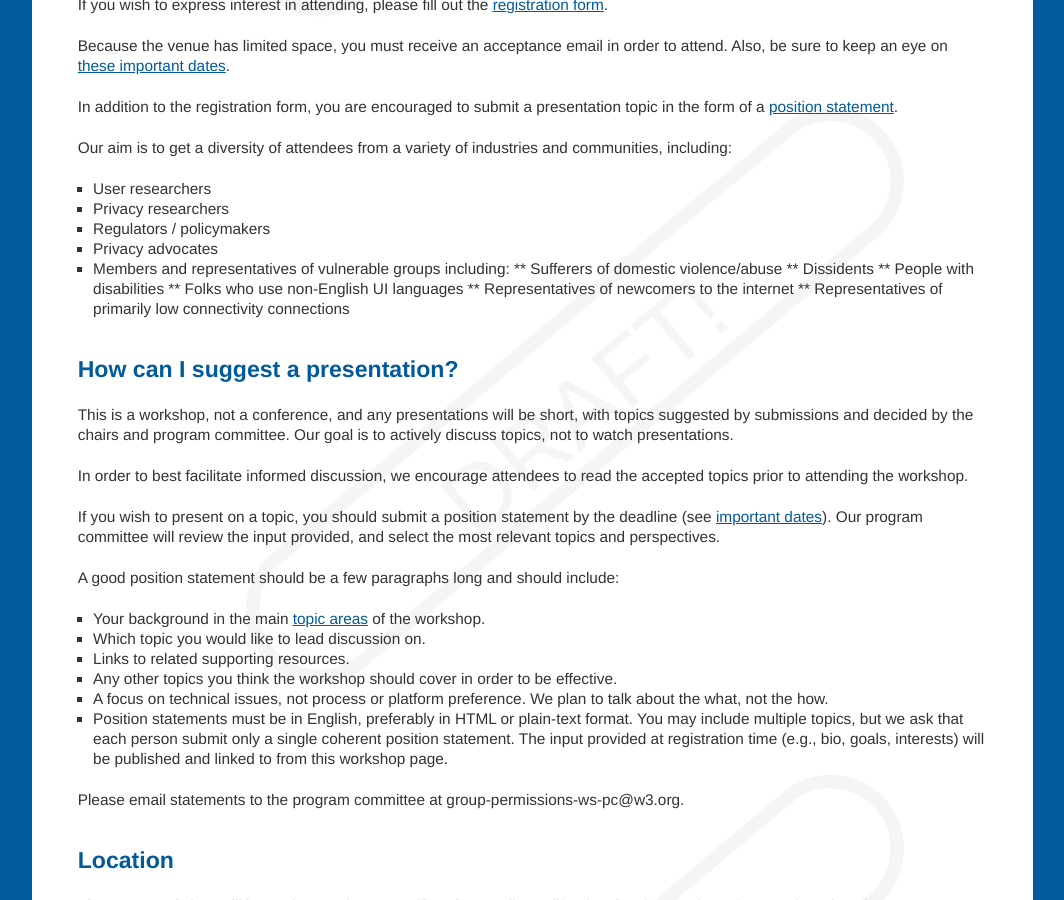
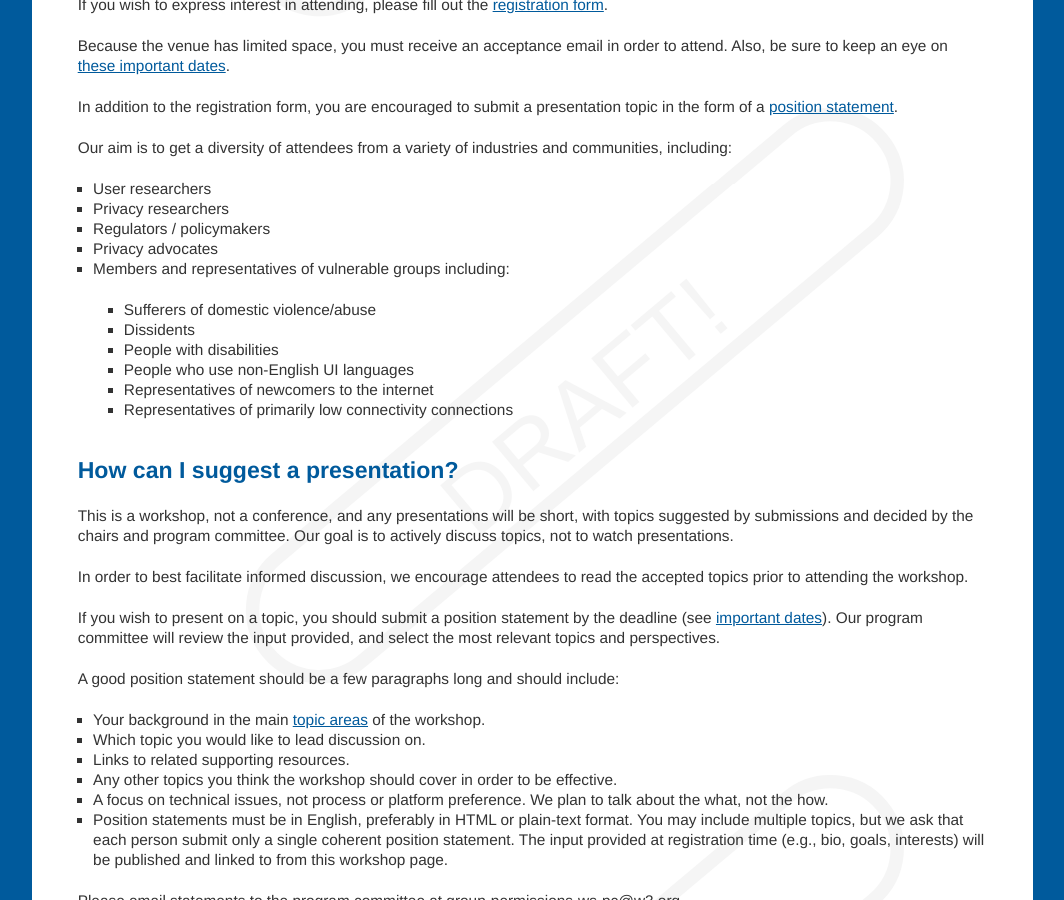
Before and after one commit to w3c/permissions-ws-2018, a Jekyll site: the page built from cfp.md, in a window 1280 px wide and 900 px high, scrolled down 1348 px. Shown: the whole window, without its empty margins (108-1172 px from the left). Built offline with Jekyll 4.4.1, drawn with Linux system fonts in a browser that asks for light colours; our own code applies the rules of GitHub Pages for plain Markdown files.

Commit message:
Update cfp.md

```diff
--- a/cfp.md
+++ b/cfp.md
@@ -50,12 +50,12 @@ Our aim is to get a diversity of attendees from a variety of industries and comm
 * Regulators / policymakers
 * Privacy advocates
 * Members and representatives of vulnerable groups including:
-** Sufferers of domestic violence/abuse
-** Dissidents
-** People with disabilities
-** Folks who use non-English UI languages
-** Representatives of newcomers to the internet
-** Representatives of primarily low connectivity connections
+> * Sufferers of domestic violence/abuse
+> * Dissidents
+> * People with disabilities
+> * People who use non-English UI languages
+> * Representatives of newcomers to the internet
+> * Representatives of primarily low connectivity connections
 
 ## How can I suggest a presentation?
 {: #position-statements}
```
